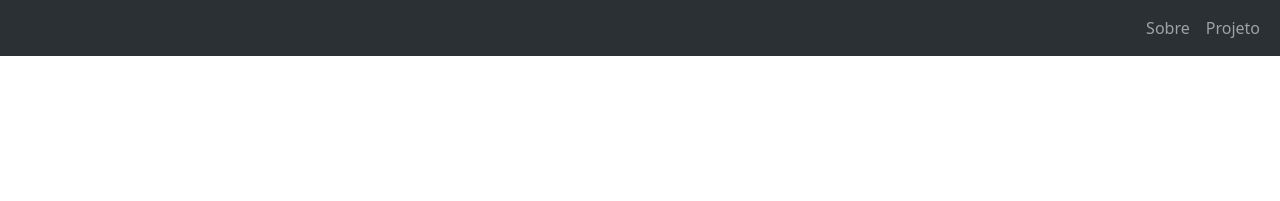
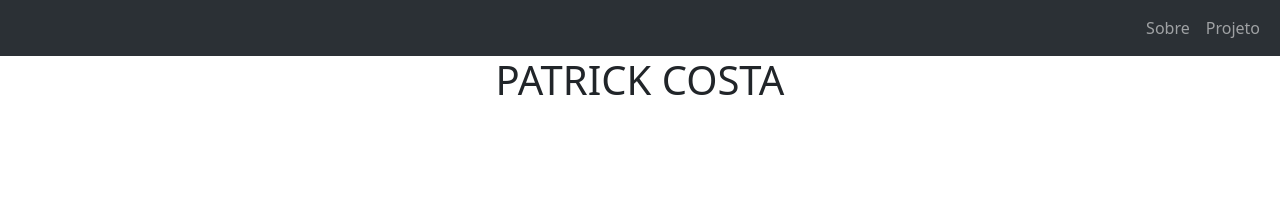
Before and after one commit to PatrickCosta7/projeto_portifolio, a plain HTML site: page index.html in a window 1280 px wide. Drawn offline with nearby package versions, Linux system fonts and the light colour scheme.

Commit message:
feature: banner section added

```diff
--- a/index.html
+++ b/index.html
@@ -31,10 +31,22 @@
     </nav>
 
     <!-- Banner -->
+    <header class="container-fluid banner">
+      <div class="container px-4 px-lg-5 d-flex h-100 align-items-center justify-content-center">
+          <div class="d-flex justify-content-center">
+              <div class="text-center">
+                  <h1 class="mx-auto my-0 text-uppercase">Patrick Costa</h1>
+                  <h2 class="text-white-50 mx-auto mt-2 mb-5">Desenvolvedor blablablabla blabla blablabla blablablablabla</h2>
+              </div>
+          </div>
+      </div>
+    </header>
 
     <!-- Sobre -->
 
+
     <!-- Projetos -->
+
 
 
     <script src="https://cdn.jsdelivr.net/npm/bootstrap@5.3.3/dist/js/bootstrap.bundle.min.js" integrity="sha384-YvpcrYf0tY3lHB60NNkmXc5s9fDVZLESaAA55NDzOxhy9GkcIdslK1eN7N6jIeHz" crossorigin="anonymous"></script>
```
